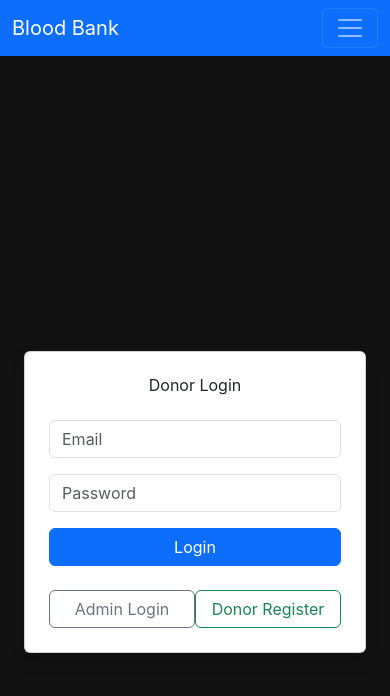
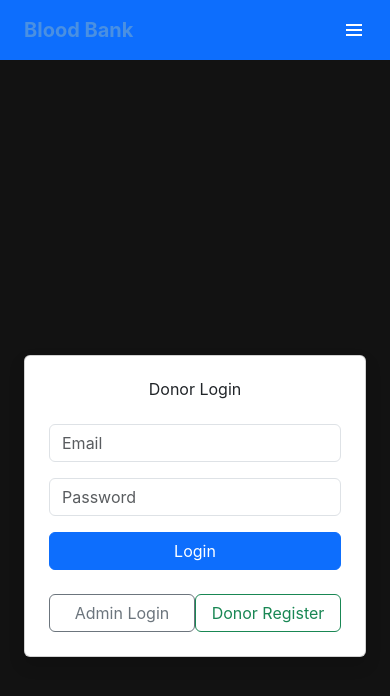
Before and after one commit to IshuAndani/Blood_Bank, a React (Create React App) app in the folder frontend/: page /donor/login in a window 390 px wide. Shown: the top 696 px of the page. Built offline with nearby package versions, Linux system fonts and the light colour scheme; no server answers.

Commit message:
Refactor Navbar and ChatBot components for improved styling and functionality

```diff
--- a/frontend/src/components/Navbar.js
+++ b/frontend/src/components/Navbar.js
@@ -1,4 +1,4 @@
-import React from "react";
+import React, { useState } from "react";
 import { Link, useNavigate } from "react-router-dom";
 
 function Navbar() {
@@ -7,88 +7,99 @@ function Navbar() {
   const role = localStorage.getItem("role");
   const workplaceType = localStorage.getItem("workplaceType");
 
+  const [isOpen, setIsOpen] = useState(false);
+
   const handleLogout = () => {
     localStorage.clear();
     navigate("/");
   };
 
+  const toggleMenu = () => setIsOpen(!isOpen);
+
   return (
-    <nav className="navbar navbar-expand-lg navbar-dark bg-primary">
-      <div className="container">
-        <Link className="navbar-brand" to="/">
+    <nav className="bg-primary text-white">
+      <div className="container mx-auto flex items-center justify-between px-4 py-3">
+        <Link to="/" className="text-xl font-bold">
           Blood Bank
         </Link>
-
         <button
-          className="navbar-toggler"
-          type="button"
-          data-bs-toggle="collapse"
-          data-bs-target="#navbarNav"
-          aria-controls="navbarNav"
-          aria-expanded="false"
-          aria-label="Toggle navigation"
+          className="lg:hidden text-white focus:outline-none"
+          onClick={toggleMenu}
         >
-          <span className="navbar-toggler-icon" />
+          <svg
+            className="h-6 w-6 fill-current"
+            viewBox="0 0 24 24"
+          >
+            {isOpen ? (
+              <path
+                fillRule="evenodd"
+                clipRule="evenodd"
+                d="M18.3 5.71a1 1 0 010 1.42L13.42 12l4.88 4.88a1 1 0 11-1.42 1.42L12 13.42l-4.88 4.88a1 1 0 01-1.42-1.42L10.58 12 5.7 7.12a1 1 0 011.42-1.42L12 10.58l4.88-4.88a1 1 0 011.42 0z"
+              />
+            ) : (
+              <path
+                fillRule="evenodd"
+                clipRule="evenodd"
+                d="M4 6h16v2H4V6zm0 5h16v2H4v-2zm0 5h16v2H4v-2z"
+              />
+            )}
+          </svg>
         </button>
 
-        <div className="collapse navbar-collapse" id="navbarNav">
-          <ul className="navbar-nav ms-auto">
+        <div
+          className={`${
+            isOpen ? "block" : "hidden"
+          } w-full lg:flex lg:items-center lg:w-auto`}
+        >
+          <ul className="flex flex-col lg:flex-row lg:space-x-6 mt-4 lg:mt-0">
+            {(role === "donor") && (
+              <li>
+                <Link to="/chatbot" className="block py-2 lg:py-0 hover:underline">
+                  Chat
+                </Link>
+              </li>
+            )}
 
-            {(role === "donor") && (
+            {role === "superadmin" && (
               <>
-                <li className="nav-item">
-                  <Link to="/chatbot" className="nav-link">
-                    Chat
+                <li>
+                  <Link to="/create/bloodbank" className="block py-2 lg:py-0 hover:underline">
+                    New BloodBank
+                  </Link>
+                </li>
+                <li>
+                  <Link to="/create/hospital" className="block py-2 lg:py-0 hover:underline">
+                    New Hospital
+                  </Link>
+                </li>
+                <li>
+                  <Link to="/superadmin/bloodbanks" className="block py-2 lg:py-0 hover:underline">
+                    BloodBanks
+                  </Link>
+                </li>
+                <li>
+                  <Link to="/superadmin/hospitals" className="block py-2 lg:py-0 hover:underline">
+                    Hospitals
+                  </Link>
+                </li>
+                <li>
+                  <Link to="/superadmin/donors" className="block py-2 lg:py-0 hover:underline">
+                    Donors
                   </Link>
                 </li>
               </>
             )}
 
-            {(role === "superadmin" && (
-              <>
-                <li className="nav-item">
-                  <Link to="/create/bloodbank" className="nav-link">
-                    New BloodBank
-                  </Link>
-                </li>
-
-                <li className="nav-item">
-                  <Link to="/create/hospital" className="nav-link">
-                    New Hospital
-                  </Link>
-                </li>
-
-                <li className="nav-item">
-                  <Link to="/superadmin/bloodbanks" className="nav-link">
-                    BloodBanks
-                  </Link>
-                </li>
-
-                <li className="nav-item">
-                  <Link to="/superadmin/hospitals" className="nav-link">
-                    Hospitals
-                  </Link>
-                </li>
-
-                <li className="nav-item">
-                  <Link to="/superadmin/donors" className="nav-link">
-                    Donors
-                  </Link>
-                </li>
-              </>
-            ))}
-
             {(role === "admin" || role === "headadmin") && (
               <>
-                <li className="nav-item">
-                  <Link to="/blood-requests" className="nav-link">
+                <li>
+                  <Link to="/blood-requests" className="block py-2 lg:py-0 hover:underline">
                     Blood Requests
                   </Link>
                 </li>
-
                 {workplaceType === "BloodBank" && (
-                  <li className="nav-item">
-                    <Link to="/searchDonor" className="nav-link">
+                  <li>
+                    <Link to="/searchDonor" className="block py-2 lg:py-0 hover:underline">
                       New Donation
                     </Link>
                   </li>
@@ -96,33 +107,33 @@ function Navbar() {
               </>
             )}
 
-            {(role === "headadmin") && (
-              <>
-                <li className="nav-item">
-                  <Link to="/admin/register" className="nav-link">
-                    New Admin
-                  </Link>
-                </li>
-              </>
-
+            {role === "headadmin" && (
+              <li>
+                <Link to="/admin/register" className="block py-2 lg:py-0 hover:underline">
+                  New Admin
+                </Link>
+              </li>
             )}
 
             {!token ? (
               <>
-                <li className="nav-item">
-                  <Link className="nav-link" to="/donor/register">
+                <li>
+                  <Link to="/donor/register" className="block py-2 lg:py-0 hover:underline">
                     Register
                   </Link>
                 </li>
-                <li className="nav-item">
-                  <Link className="nav-link" to="/donor/login">
+                <li>
+                  <Link to="/donor/login" className="block py-2 lg:py-0 hover:underline">
                     Login
                   </Link>
                 </li>
               </>
             ) : (
-              <li className="nav-item">
-                <button className="btn btn-sm btn-light ms-2" onClick={handleLogout}>
+              <li>
+                <button
+                  onClick={handleLogout}
+                  className="bg-white text-primary rounded px-3 py-1 mt-2 lg:mt-0 hover:bg-gray-100"
+                >
                   Logout
                 </button>
               </li>
--- a/frontend/src/pages/ChatBot.js
+++ b/frontend/src/pages/ChatBot.js
@@ -39,16 +39,16 @@ const ChatBot = () => {
   }, [messages]);
 
   return (
-    <div className="w-full  mt-10">
+    <div className="w-full max-w-2xl mx-auto mt-8 px-4">
       {error && (
-        <div className="bg-red-100 text-red-700 px-4 py-2 mb-4 rounded-md text-sm">
+        <div className="bg-red-100 text-red-700 px-4 py-2 mb-4 rounded-md text-sm border border-red-200">
           {error}
         </div>
       )}
 
-      <div className="bg-white border border-gray-300 rounded-xl shadow-lg flex flex-col h-[500px]">
+      <div className="bg-white border border-gray-300 rounded-xl shadow-md flex flex-col h-[500px]">
         {/* Chat window */}
-        <div className="flex-1 overflow-y-auto p-4 space-y-3 scrollbar-thin scrollbar-thumb-gray-300">
+        <div className="flex-1 overflow-y-auto p-4 space-y-3">
           {messages.map((msg, i) => (
             <div
               key={i}
@@ -57,9 +57,9 @@ const ChatBot = () => {
               }`}
             >
               <div
-                className={`px-4 py-2 rounded-lg text-sm max-w-xs ${
+                className={`px-4 py-2 rounded-lg text-sm max-w-[80%] break-words ${
                   msg.role === 'user'
-                    ? 'bg-blue-500 text-white rounded-br-none'
+                    ? 'bg-red-500 text-white rounded-br-none'
                     : 'bg-gray-100 text-gray-800 rounded-bl-none'
                 }`}
               >
@@ -71,10 +71,10 @@ const ChatBot = () => {
         </div>
 
         {/* Input area */}
-        <div className="p-3 border-t border-gray-200 flex items-center gap-2">
+        <div className="border-t border-gray-200 p-3 flex items-center gap-2">
           <input
             type="text"
-            className="flex-1 px-4 py-2 border rounded-lg focus:outline-none focus:ring-2 focus:ring-red-400 text-sm"
+            className="flex-1 px-4 py-2 border border-gray-300 rounded-lg text-sm focus:outline-none focus:ring-2 focus:ring-red-400 transition"
             placeholder="Ask me anything about blood donation..."
             value={input}
             onChange={(e) => setInput(e.target.value)}
```
